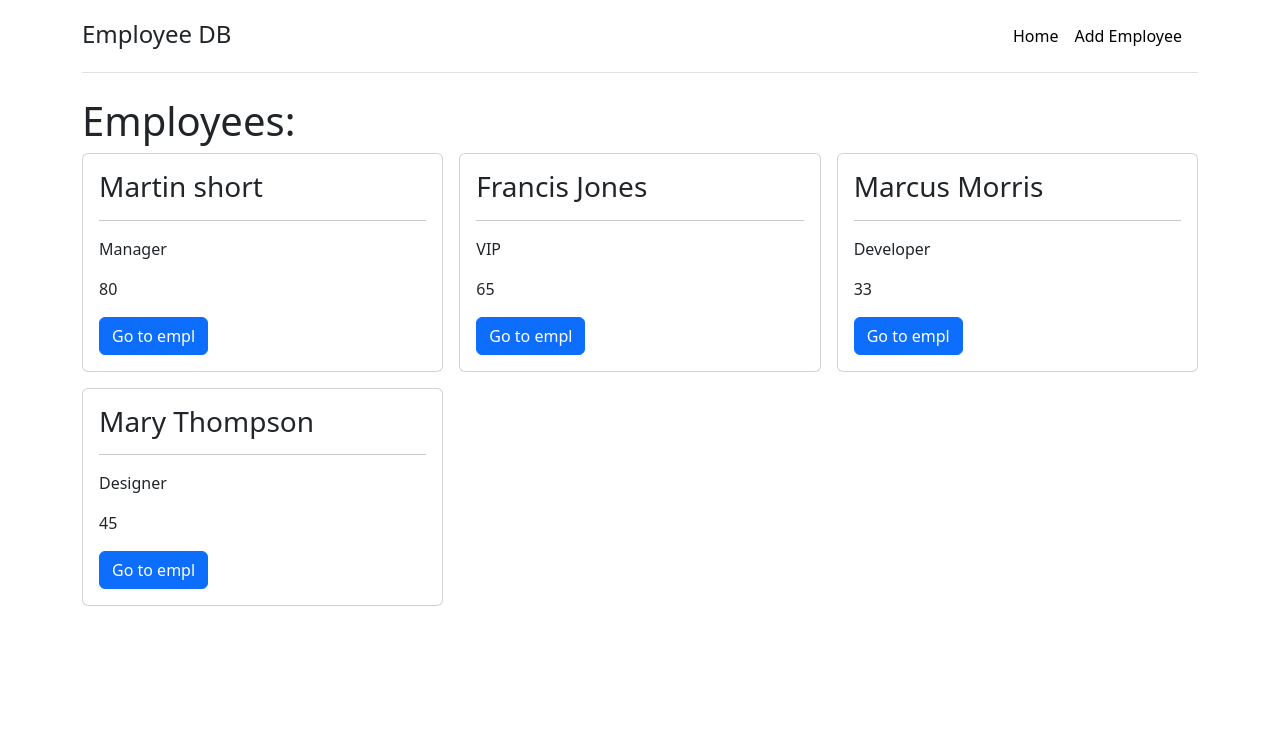
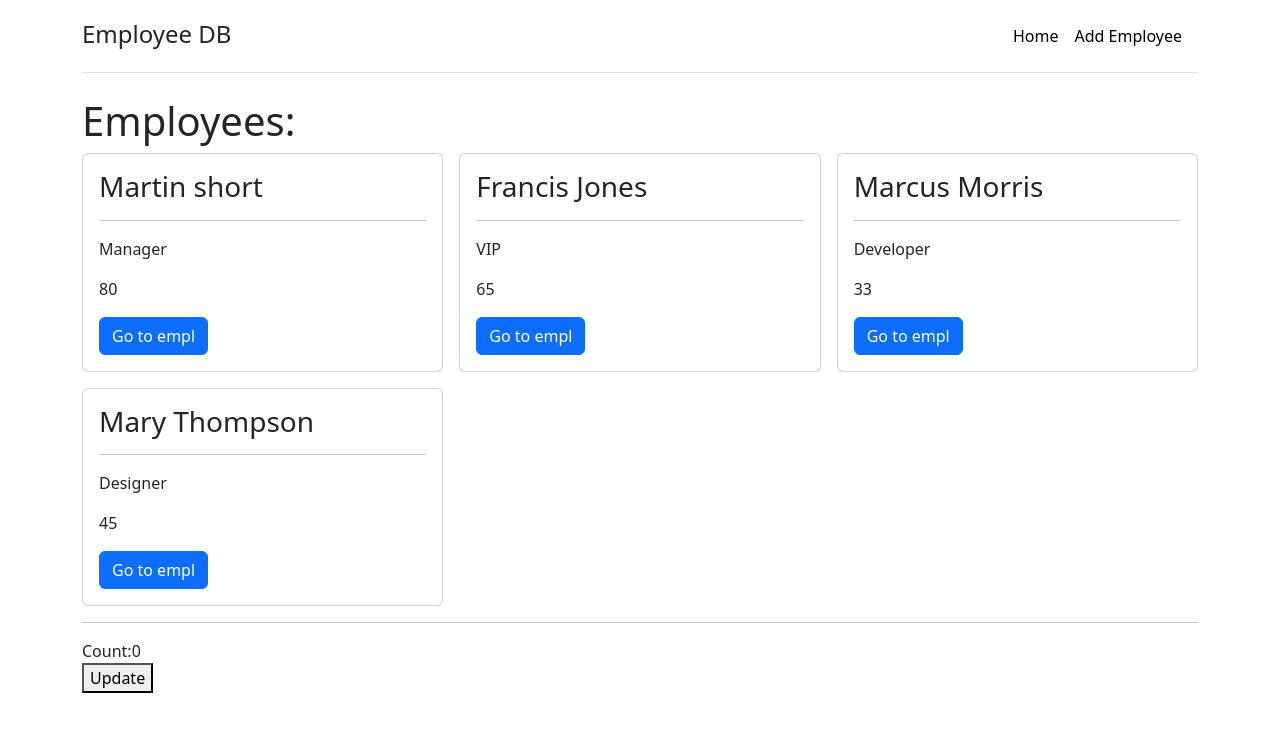
Before and after one commit to ferlobo1985/UDMY-REACT19-Next-JS-Rendering, a Next.js app: page / in a window 1280 px wide. Shown: the top 732 px of the page. Built offline with nearby package versions, Linux system fonts and the light colour scheme; data requests are answered from the project's data file.

Commit message:
05-Why cant I use hooks part 1
05-Why cant I use hooks part 1

```diff
--- a/src/app/page.js
+++ b/src/app/page.js
@@ -1,5 +1,6 @@
 import axios from 'axios'
 import Link from 'next/link'
+import Counter from '@/components/counter'
 
 export default async function Home(){
   const employees = await axios.get('http://localhost:3004/employees')
@@ -23,6 +24,7 @@
       <div className="row row-cols-1 rows-cols-sm-2 row-cols-md-3 g-3">
         {showEmployees}
       </div>
+      <Counter/>
     </>
   )
 }
--- /dev/null
+++ b/src/components/counter.js
@@ -0,0 +1,21 @@
+'use client'
+import { useState } from "react"
+
+export default function Counter(){
+    const [count,setCount] = useState(0)
+
+    console.log('Where?')
+    return(
+        <div>
+            <hr/>
+            <div>Count:{count}</div>
+            <button
+                onClick={()=>{
+                    setCount(count+1)
+                }}
+            >
+                Update
+            </button>
+        </div>
+    )
+}
```
